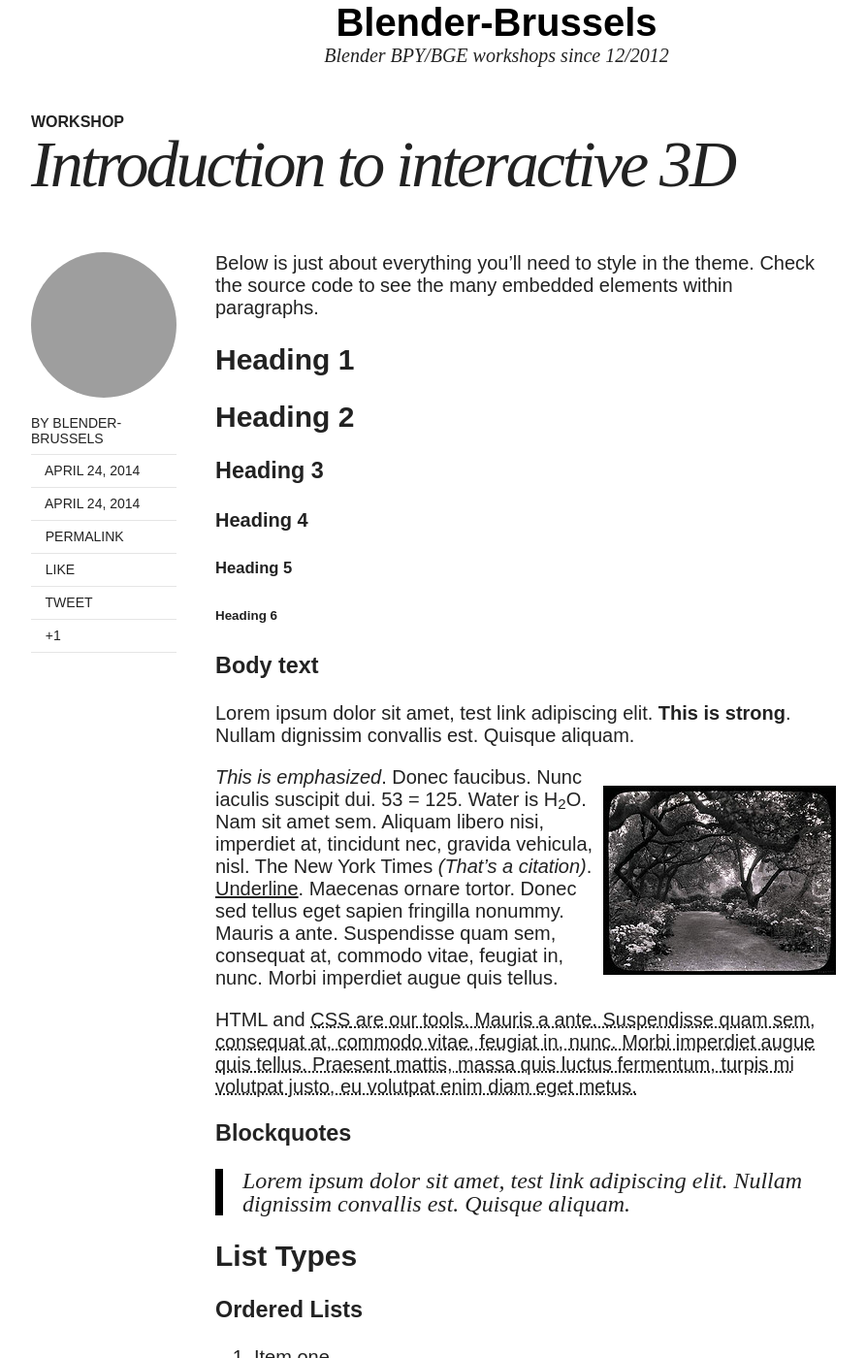
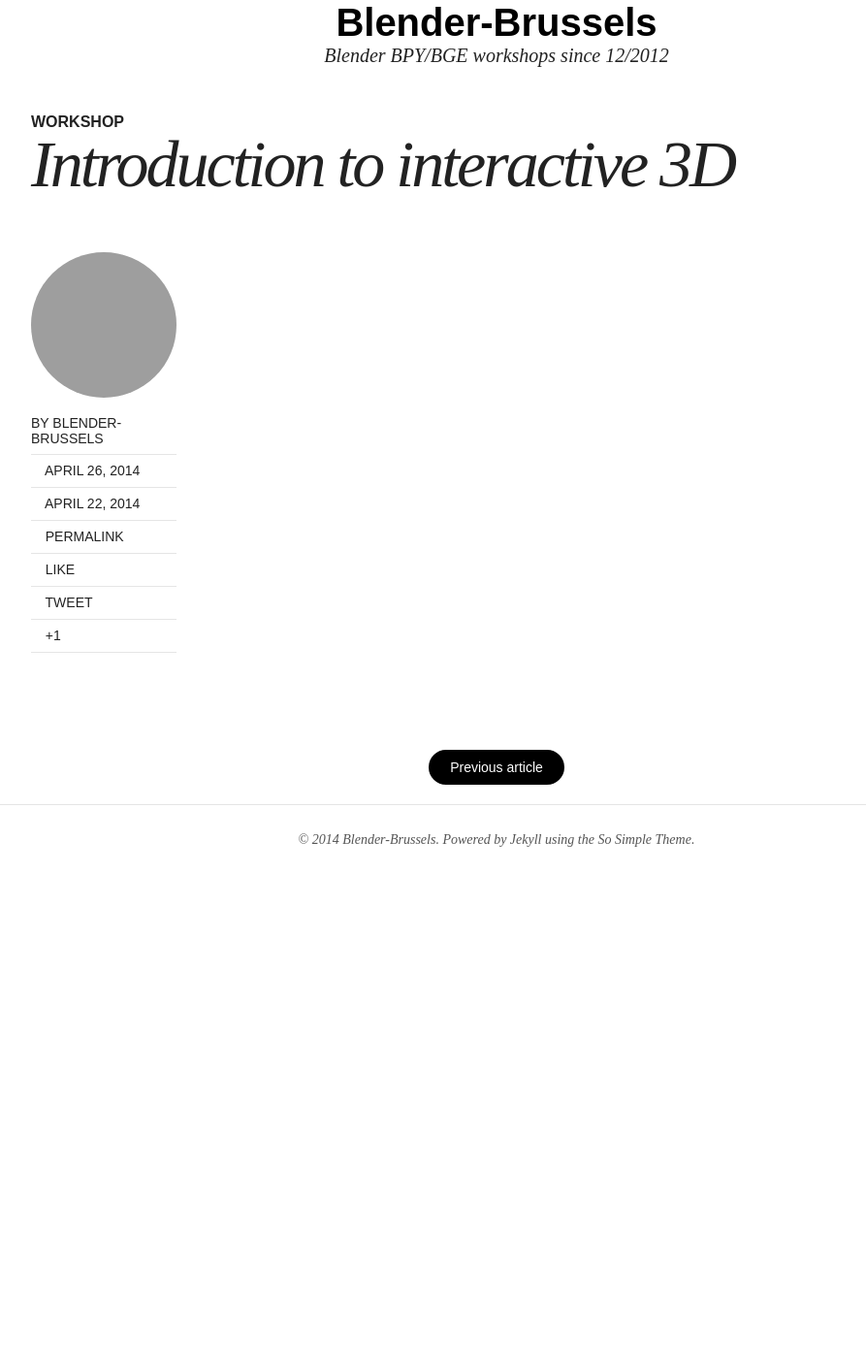
Before and after one commit to Blender-Brussels/blender-brussels.github.io, a Jekyll site: the page built from _posts/2014-04-26-introduction-to-interactive-3D.md, in a window 1280 px wide and 1400 px high, scrolled down 326 px. Shown: the whole window at 97% size, without its empty margins (128-1021 px from the left). Built offline with Jekyll 4.4.1, drawn with Linux system fonts in a browser that asks for light colours; nearby versions of some CDN libraries; after the commit the page ends 1302 px from its top, so only the background shows below that; some of the changed text lies outside the part shown.

Commit message:
petites modefs

```diff
--- a/_config.yml
+++ b/_config.yml
@@ -14,7 +14,7 @@
   # Social networking links used in footer. Update and remove as you like.
   twitter:
   facebook:
-  github:         https://github.com/blender-brussels
+  github:         blender-brussels
   stackexchange:
   linkedin:
   instagram:
--- a/_posts/2014-04-24-introduction-to-interactive-3D.md
+++ /dev/null
@@ -1,96 +0,0 @@
----
-layout: post
-title: Introduction to interactive 3D
-description: "Presentation of the differents projects done at Blender-Brussels + introduction to the basics of python programming"
-modified: 2014-04-24
-category: articles
-tags: [workshop]
-image:
-  feature:
-  credit:
-  creditlink:
-comments: false
-share: true
----
-
-Below is just about everything you'll need to style in the theme. Check the source code to see the many embedded elements within paragraphs.
-
-# Heading 1
-
-## Heading 2
-
-### Heading 3
-
-#### Heading 4
-
-##### Heading 5
-
-###### Heading 6
-
-### Body text
-
-Lorem ipsum dolor sit amet, test link adipiscing elit. **This is strong**. Nullam dignissim convallis est. Quisque aliquam.
-
-![Smithsonian Image]({{ site.url }}/images/3953273590_704e3899d5_m.jpg)
-{: .pull-right}
-
-*This is emphasized*. Donec faucibus. Nunc iaculis suscipit dui. 53 = 125. Water is H<sub>2</sub>O. Nam sit amet sem. Aliquam libero nisi, imperdiet at, tincidunt nec, gravida vehicula, nisl. The New York Times <cite>(That’s a citation)</cite>. <u>Underline</u>. Maecenas ornare tortor. Donec sed tellus eget sapien fringilla nonummy. Mauris a ante. Suspendisse quam sem, consequat at, commodo vitae, feugiat in, nunc. Morbi imperdiet augue quis tellus.
-
-HTML and <abbr title="cascading stylesheets">CSS<abbr> are our tools. Mauris a ante. Suspendisse quam sem, consequat at, commodo vitae, feugiat in, nunc. Morbi imperdiet augue quis tellus. Praesent mattis, massa quis luctus fermentum, turpis mi volutpat justo, eu volutpat enim diam eget metus.
-
-### Blockquotes
-
-> Lorem ipsum dolor sit amet, test link adipiscing elit. Nullam dignissim convallis est. Quisque aliquam.
-
-## List Types
-
-### Ordered Lists
-
-1. Item one
-   1. sub item one
-   2. sub item two
-   3. sub item three
-2. Item two
-
-### Unordered Lists
-
-* Item one
-* Item two
-* Item three
-
-## Tables
-
-| Header1 | Header2 | Header3 |
-|:--------|:-------:|--------:|
-| cell1   | cell2   | cell3   |
-| cell4   | cell5   | cell6   |
-|----
-| cell1   | cell2   | cell3   |
-| cell4   | cell5   | cell6   |
-|=====
-| Foot1   | Foot2   | Foot3
-{: rules="groups"}
-
-## Code Snippets
-
-Syntax highlighting via Pygments
-
-{% highlight css %}
-#container {
-  float: left;
-  margin: 0 -240px 0 0;
-  width: 100%;
-}
-{% endhighlight %}
-
-Non Pygments code example
-
-    <div id="awesome">
-        <p>This is great isn't it?</p>
-    </div>
-
-## Buttons
-
-Make any link standout more when applying the `.btn` class.
-
-<div markdown="0"><a href="#" class="btn">This is a button</a></div>
--- /dev/null
+++ b/_posts/2014-04-26-introduction-to-interactive-3D.md
@@ -0,0 +1,14 @@
+---
+layout: post
+title: Introduction to interactive 3D
+description: "Presentation of the differents projects done at Blender-Brussels + introduction to the basics of python programming"
+modified: 2014-04-22
+category: articles
+tags: [workshop]
+image:
+  feature:
+  credit:
+  creditlink:
+comments: false
+share: true
+---
--- a/index.html
+++ b/index.html
@@ -1,6 +1,6 @@
 ---
 layout: page
-title: Blender-Brussels
+title: Latest Posts
 description: "Monthly workshops around Python (BPY/BGE) and Blender"
 tags: [Blender, BPY, BGE, workshops, Brussels, Belgium, Julien Deswaef, François Zajéga]
 ---
```
